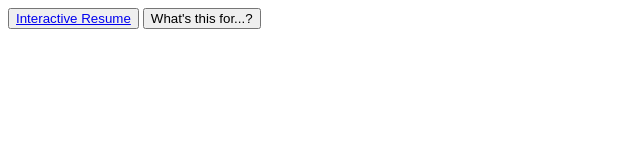
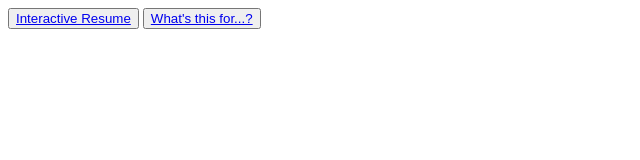
Before and after one commit to cath-borisova/PersonalWebsite, a plain HTML site: page index.html in a window 1280 px wide. Shown: the whole page, without its empty margins (0-640 px from the left). Drawn offline with Linux system fonts and the light colour scheme.

Commit message:
Update index.html

```diff
--- a/index.html
+++ b/index.html
@@ -5,6 +5,6 @@
    </head>
    <body>
       <button><a href="BoardGame.html">Interactive Resume</a></button>
-      <button><a hre="RR.html">What's this for...?</a></button>
+      <button><a href="RR.html">What's this for...?</a></button>
    </body>
 </html>
```
